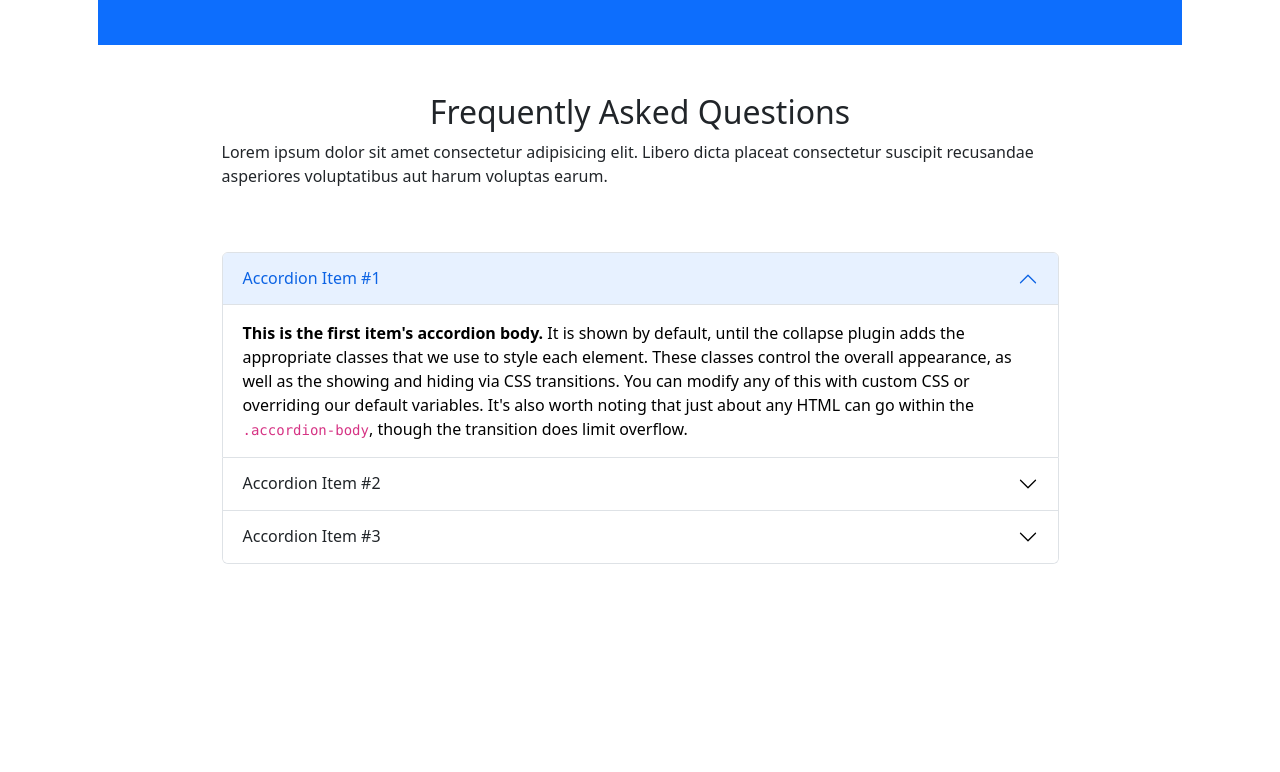
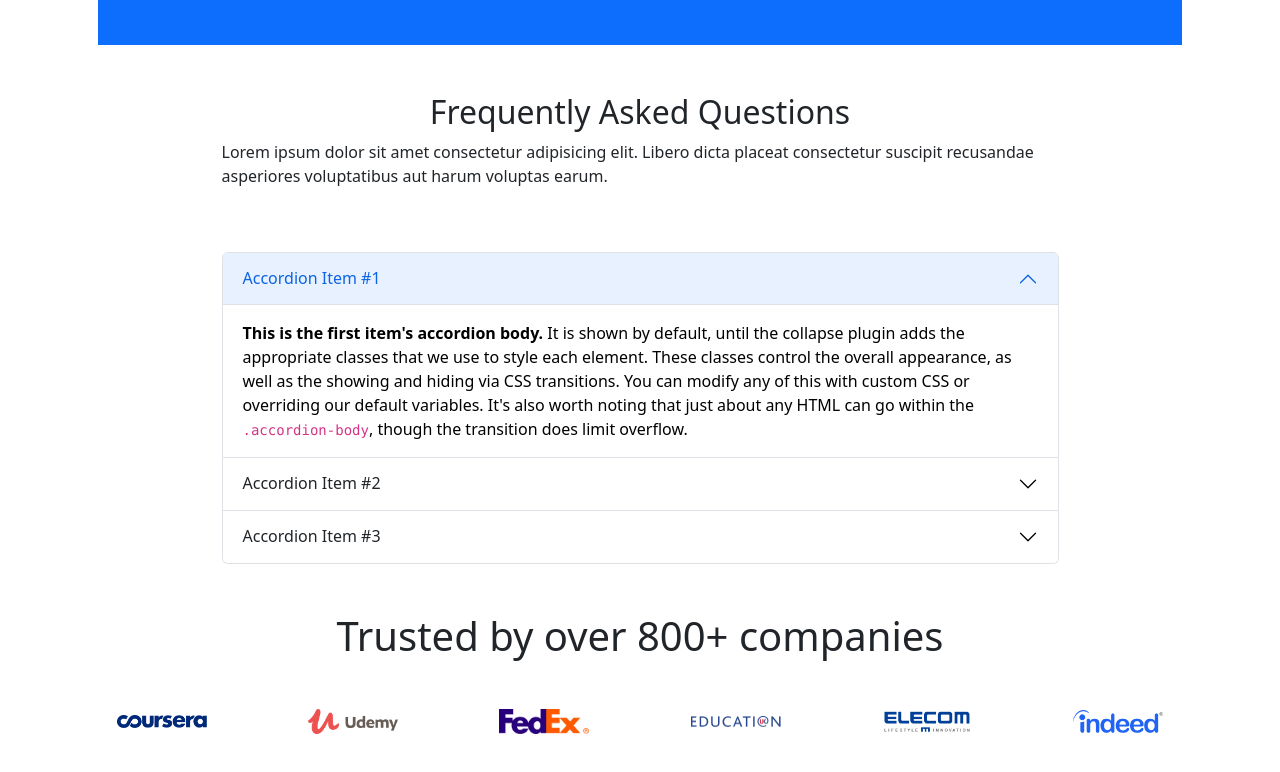
Before and after one commit to AnikaBushra/assignment-three, a plain HTML site: page index.html in a window 1280 px wide. Shown: the part 1904-2676 px from the top of the page. Before the commit the page ends 2516 px from the top, so only its background shows below. Drawn offline with nearby package versions, Linux system fonts and the light colour scheme.

Commit message:
companies added

```diff
--- a/index.html
+++ b/index.html
@@ -9,6 +9,8 @@
     <!-- bootstrap css link  -->
     <link href="https://cdn.jsdelivr.net/npm/bootstrap@5.2.0/dist/css/bootstrap.min.css" rel="stylesheet"
         integrity="sha384-gH2yIJqKdNHPEq0n4Mqa/HGKIhSkIHeL5AyhkYV8i59U5AR6csBvApHHNl/vI1Bx" crossorigin="anonymous">
+    <!-- css style link  -->
+    <link rel="stylesheet" href="style.css">
 </head>
 
 <body>
@@ -324,6 +326,30 @@
                 </div>
             </div>
         </section>
+        <!-- Trusted company part  -->
+        <section class="continer my-5">
+            <h1 class="text-center my-5">Trusted by over 800+ companies</h1>
+            <div class="d-flex justify-content-evenly m-3">
+                <div class="companies">
+                    <img class="img-fluid" src="images/company/company-1.png" alt="">
+                </div>
+                <div class="companies">
+                    <img class="img-fluid" src="images/company/company-2.png" alt="">
+                </div>
+                <div class="companies">
+                    <img class="img-fluid" src="images/company/company-3.png" alt="">
+                </div>
+                <div class="companies">
+                    <img class="img-fluid" src="images/company/company-4.png" alt="">
+                </div>
+                <div class="companies">
+                    <img class="img-fluid" src="images/company/company-5.png" alt="">
+                </div>
+                <div class="companies">
+                    <img class="img-fluid" src="images/company/company-6.png" alt="">
+                </div>
+            </div>
+        </section>
     </main>
 
 
--- /dev/null
+++ b/style.css
@@ -0,0 +1,4 @@
+.companies {
+    height: 40px;
+    width: 90px;
+}
```
